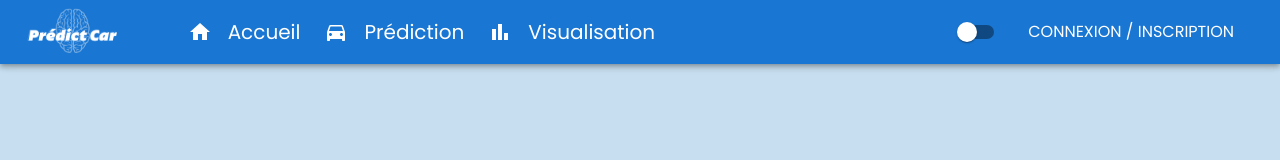
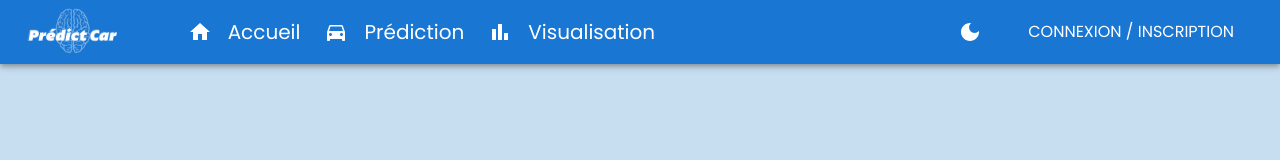
Before and after one commit to Mathieu-Soussignan/voiture_occasions_frontend, a React (Vite) app in the folder voiture-prediction/: page /login in a window 1280 px wide. Shown: the top 160 px of the page. Built offline with nearby package versions, Linux system fonts and the light colour scheme.

Commit message:
Update NavBar.jsx

```diff
--- a/voiture-prediction/src/pages/NavBar.jsx
+++ b/voiture-prediction/src/pages/NavBar.jsx
@@ -1,11 +1,13 @@
 import PropTypes from 'prop-types';
-import { AppBar, Toolbar, Typography, Switch, Box, IconButton, Button, CircularProgress } from '@mui/material';
+import { AppBar, Toolbar, Typography, Box, IconButton, Button, CircularProgress } from '@mui/material';
 import { Link, useNavigate } from 'react-router-dom';
 import logo from '../assets/logo.png';
 import HomeIcon from '@mui/icons-material/Home';
 import DirectionsCarIcon from '@mui/icons-material/DirectionsCar';
 import BarChartIcon from '@mui/icons-material/BarChart';
 import ArrowUpwardIcon from '@mui/icons-material/ArrowUpward';
+import LightModeIcon from '@mui/icons-material/LightMode';
+import DarkModeIcon from '@mui/icons-material/DarkMode';
 import { useState } from 'react';
 import { useAuth } from '../hooks/useAuth';
 
@@ -63,11 +65,9 @@ export default function NavBar({ darkMode, setDarkMode }) {
           </Box>
 
           {/* Toggle Dark/Light Mode */}
-          <Switch
-            checked={darkMode}
-            onChange={handleToggleTheme}
-            color="default"
-          />
+          <IconButton color="inherit" onClick={handleToggleTheme} sx={{ mr: 2 }}>
+            {darkMode ? <LightModeIcon /> : <DarkModeIcon />}
+          </IconButton>
 
           {/* Bouton Connexion/Déconnexion */}
           {isLoggedIn ? (
```
